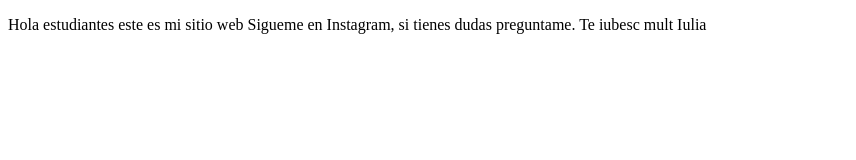
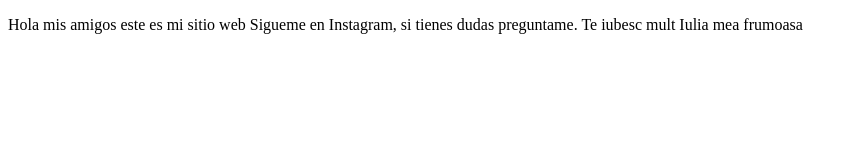
Before and after one commit to Alexz8989/proyectoDemoCursoPrework, a plain HTML site: page index.html in a window 1280 px wide. Shown: the whole page, without its empty margins (0-856 px from the left). Drawn offline with Linux system fonts and the light colour scheme.

```diff
--- a/index.html
+++ b/index.html
@@ -8,9 +8,9 @@
 </head>
 <body>
     <p>
-        Hola estudiantes este es mi sitio web
+        Hola mis amigos este es mi sitio web
         Sigueme en Instagram, si tienes dudas preguntame.
-        Te iubesc mult Iulia
+        Te iubesc mult Iulia mea frumoasa
     </p>
 </body>
 </html>
```
